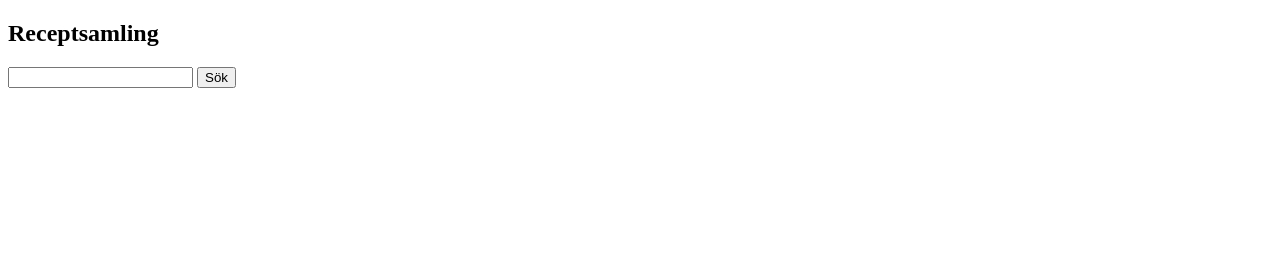
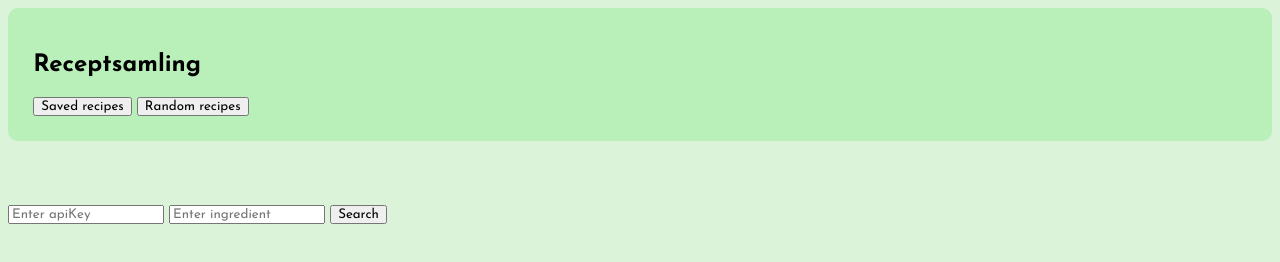
Before and after one commit to sarahstichel/slutprojekt, a plain HTML site: page index.html in a window 1280 px wide. Drawn offline with Linux system fonts and the light colour scheme; a web font is replaced by a local one.

Commit message:
API-nyckel

```diff
--- a/index.html
+++ b/index.html
@@ -4,17 +4,32 @@
     <meta charset="UTF-8" />
     <meta name="viewport" content="width=device-width, initial-scale=1.0" />
     <title>Document</title>
+    <link rel="preconnect" href="https://fonts.googleapis.com" />
+    <link rel="preconnect" href="https://fonts.gstatic.com" crossorigin />
+    <link
+      href="https://fonts.googleapis.com/css2?family=Josefin+Sans:ital,wght@0,100..700;1,100..700&family=Playfair+Display:ital,wght@0,400..900;1,400..900&display=swap"
+      rel="stylesheet"
+    />
     <link rel="stylesheet" href="style.css" />
   </head>
   <body>
     <header>
       <h2>Receptsamling</h2>
+      <button>Saved recipes</button>
+      <button id="randomButton">Random recipes</button>
     </header>
-    <div id="stress">
-      <input type="text" id="searchBar" name="searchBar" />
-      <button id="search">Sök</button>
+    <div id="searchDiv">
+      <input type="text" placeholder="Enter apiKey" id="apiKey" />
+      <input
+        type="text"
+        placeholder="Enter ingredient"
+        id="searchBar"
+        name="searchBar"
+      />
+      <button id="search">Search</button>
     </div>
     <div id="results"></div>
     <script src="projekt.js"></script>
+    <footer></footer>
   </body>
 </html>
--- a/projekt.js
+++ b/projekt.js
@@ -1,6 +1,7 @@
-const apiKey = "959001848c85469da0d74049624a2b72";
+//const apiKey = "959001848c85469da0d74049624a2b72";
 
 document.getElementById("search").addEventListener("click", function () {
+  const apiKey = document.getElementById("apiKey").value;
   const searchTerm = document.getElementById("searchBar").value;
   const apiUrl = `https://api.spoonacular.com/recipes/complexSearch?query=${encodeURIComponent(
     searchTerm
@@ -28,7 +29,10 @@ function displayResults(results) {
   results.forEach((item) => {
     const itemDiv = document.createElement("div");
     itemDiv.textContent = item.title; // Visa receptets titel
-
     resultsDiv.appendChild(itemDiv);
   });
 }
+
+document
+  .getElementById("randomButton")
+  .addEventListener("click", function () {});
--- a/style.css
+++ b/style.css
@@ -0,0 +1,19 @@
+body {
+  background-color: rgb(219, 243, 217);
+  font-family: "Josefin Sans", sans-serif;
+}
+button {
+  font-family: "Josefin Sans", sans-serif;
+}
+input {
+  font-family: "Josefin Sans", sans-serif;
+}
+header {
+  padding: 2%;
+  background-color: rgb(185, 240, 185);
+  border-color: black;
+  border-radius: 10px;
+}
+div {
+  padding-top: 5%;
+}
```
Also changed, not shown: random.html (added).
